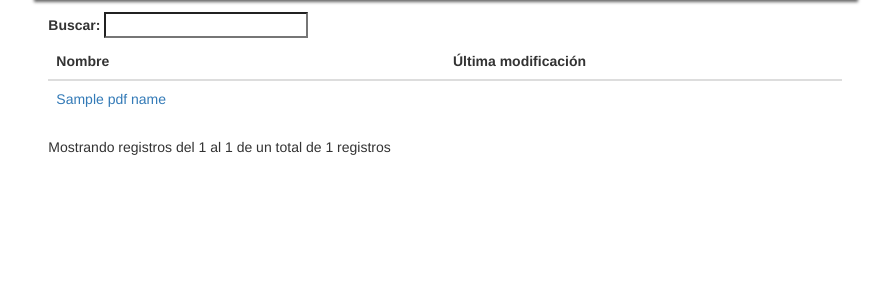
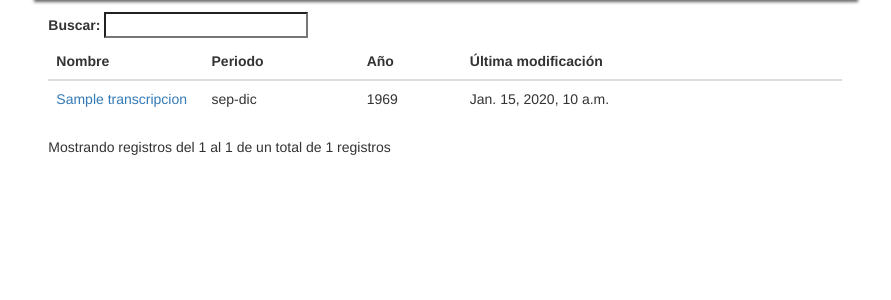
Before and after one commit to 815edwar/SIGPAE, a Django app: template templates/transcripciones_en_proceso.html in a window 1280 px wide. Shown: the part 197-497 px from the top of the page, without its empty margins (195-1086 px from the left). Run offline with Django 3.2, Linux system fonts and the light colour scheme; data comes from the database, SQL or seed files in the repository; tables that the repository leaves empty hold one stand-in row (values such as "Sample post"); the template is opened without the code that fills it: values that come from a table or form of the project are taken from there, most other values are stand-ins (such as "Sample title", 1, 10 or a date in 2020); parts of the project's set-up code (start-up, migrations or seed data) failed here and were passed over; some libraries are stand-ins or nearby versions.

Commit message:
Arreglado bug para guardar encargado de una transcripcion

```diff
--- a/sigpaeHistoricos/forms.py
+++ b/sigpaeHistoricos/forms.py
@@ -6,7 +6,7 @@ from sigpaeHistoricos.models import *
 
 class PdfForm(forms.ModelForm):
     class Meta:
-        model = Pdfs
+        model = Transcripcion
         exclude = ['pdf', 'encargado']
 
     def __init__(self, *args, **kwargs):
@@ -38,7 +38,7 @@ class PdfForm(forms.ModelForm):
 
 class AddPdfForm(forms.ModelForm):
     class Meta:
-        model = Pdfs
+        model = Transcripcion
         fields = ('pdf',)
 
     def __init__(self, *args, **kwargs):
--- a/templates/pdf.html
+++ b/templates/pdf.html
@@ -19,7 +19,7 @@
             <div class="col-lg-2 col-md-2 col-xs-2">
                 <select class = "selectTrans2" name="tipo">
                     <option value="texto">Texto</option>
-                <option value="html">HTML</option>
+                    <option value="html">Imágen</option>
                 </select>
             </div>
             <div class="col-lg-2 col-md-2 col-xs-2 clip-div">
@@ -31,7 +31,5 @@
             <div class="col-lg-3 col-md-3 col-xs-3"></div>
             <input type="hidden" name="csrfmiddlewaretoken" value="{{ csrf_token }}">
         </div>
-
     </form>
-
 {% endblock %}
--- a/templates/transcripciones_en_proceso.html
+++ b/templates/transcripciones_en_proceso.html
@@ -9,6 +9,8 @@
                 <thead>
                     <tr>
                         <th>Nombre</th>
+                        <th>Periodo</th>
+                        <th>Año</th>
                         <th>Última modificación</th>
                     </tr>
                 </thead>
@@ -21,6 +23,21 @@
                             {% else %}
                                 <a href="{% url 'ModifyPDF' programa.id %}">{{ pdf_names|lookup:forloop.counter0 }}</a>
                             {% endif %}
+                        </td>
+                        <td>
+                            {% if programa.periodo != None %}
+                                {{ programa.periodo }}
+                            {% else %}
+                                No especificado
+                            {% endif %}
+                        </td>
+                        <td>
+                            {% if programa.año != None %}
+                                {{ programa.año }}
+                            {% else %}
+                                No especificado
+                            {% endif %}
+
                         </td>
                         <td>
                             {{ programa.fecha_modificacion }}
```
Also changed, not shown: sigpaeHistoricos/models.py (+2 -5 lines), sigpaeHistoricos/tests.py (+5 -5 lines), sigpaeHistoricos/views.py (+5 -5 lines). Lines whose indentation alone changed are shown as unchanged.
